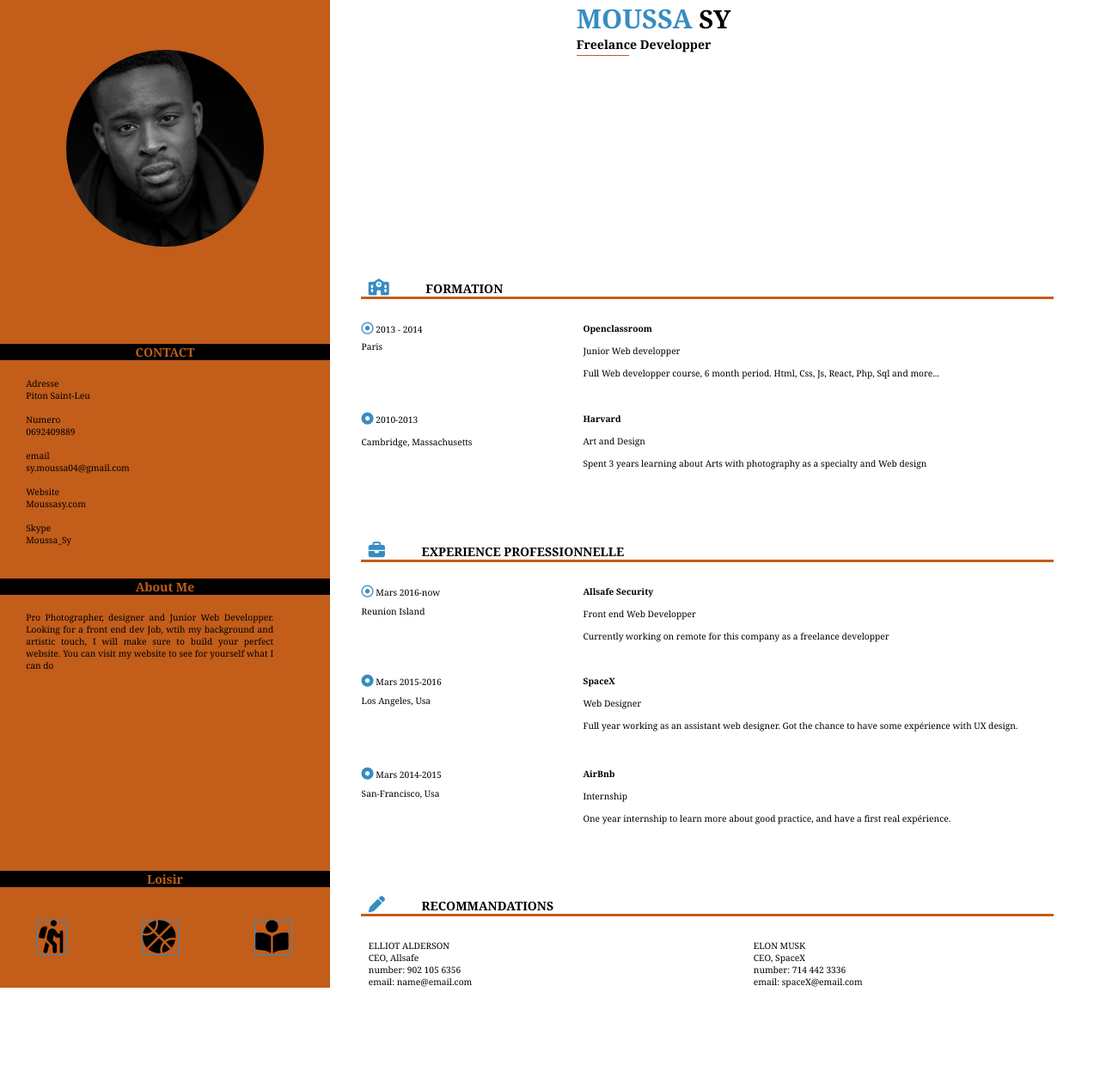
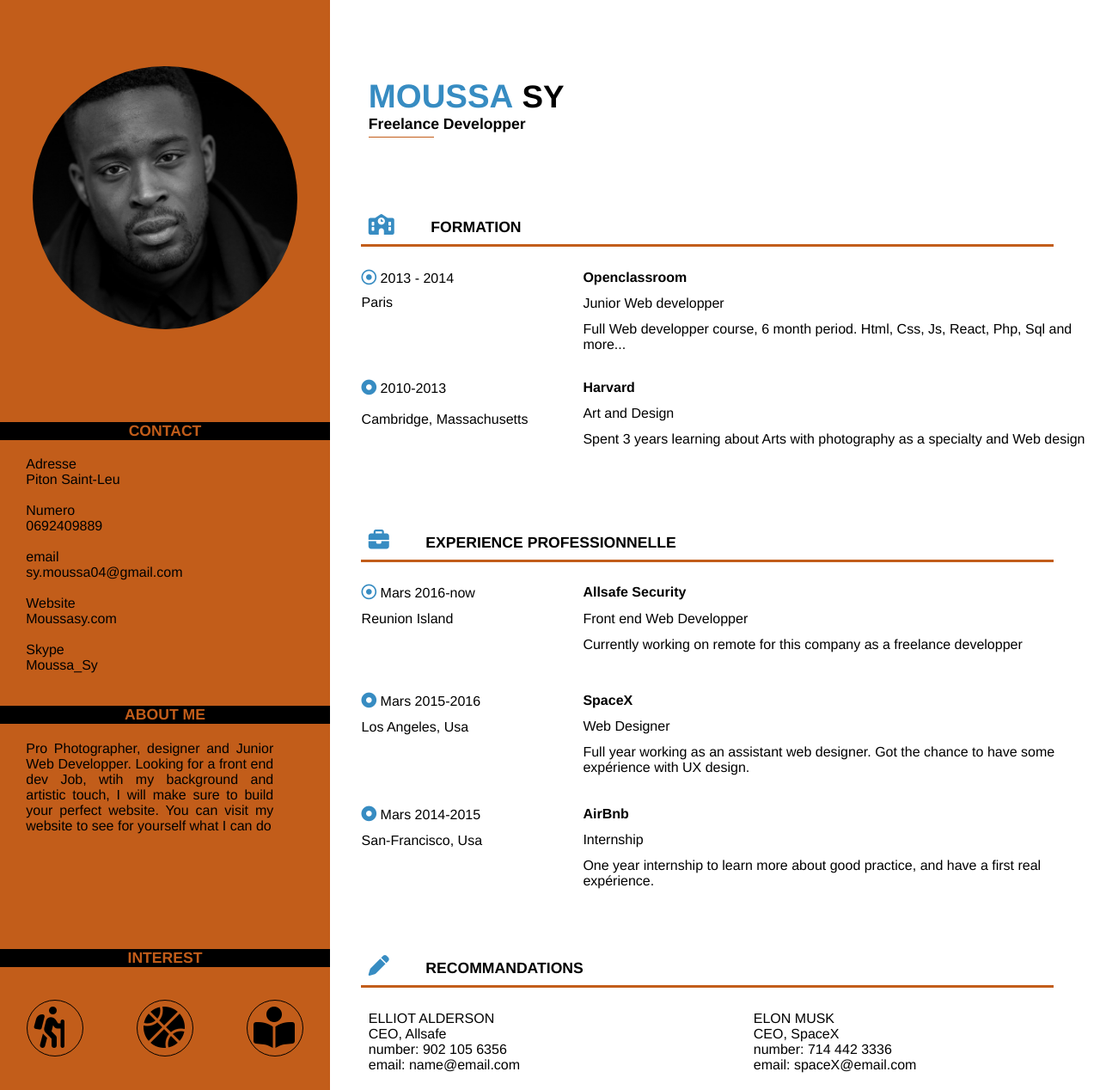
Before and after one commit to Moussashi/OpenclassroomProject, a plain HTML site: page index.html in a window 1280 px wide. Shown: the whole page at 86% size. Before the commit the page ends 1149 px from the top, so only its background shows below. Drawn offline with Linux system fonts and the light colour scheme.

Commit message:
update23.09.20

```diff
--- a/index.html
+++ b/index.html
@@ -11,9 +11,7 @@
     <div id="main-page"> <!--page entière dans une div-->
         <!--Moitié gauche de la page-->
         <div class="Halfpage" id="orangeBar">
-
             <img id="mainImg" src="source/Portrait.jpg" alt="photo">
-            <br>
             <div class="flexLeft"> <!--Mise en page de la partie orange-->
                 <h2 class="blackBar">CONTACT</h2>
 
@@ -41,7 +39,7 @@
                 <!--A PROPOS-->
 
 
-                <h2 class="blackBar" id="About">About Me</h2>
+                <h2 class="blackBar" id="About">ABOUT ME</h2>
                 <div class="contact">
                     <p>Pro Photographer, designer and Junior Web Developper. Looking for a front end dev Job, wtih my background and artistic touch, I will make sure to build your perfect website. You can visit my website to see for yourself what I can do</p>
                 </div>
@@ -53,11 +51,17 @@
 
             <div class="flexLeft">
                 <div id="interest">
-                    <h2 class="blackBar">Loisir</h2>
+                    <h2 class="blackBar">INTEREST</h2>
                     <div id="pictogrammes">
-                        <i class="fas fa-hiking"></i>
-                        <i class="fas fa-basketball-ball"></i>
-                        <i class="fas fa-book-reader"></i>
+                        <div class="round">
+                            <i class="fas fa-hiking"></i>
+                        </div>
+                        <div class="round">
+                            <i class="fas fa-basketball-ball"></i>
+                        </div>
+                        <div class="round">
+                            <i class="fas fa-book-reader"></i>
+                        </div>
                     </div>
 
                 </div>
--- a/style.css
+++ b/style.css
@@ -5,12 +5,13 @@
  * {
     padding: 0;
     margin: 0;
-    font-family: Georgia, 'Times New Roman', Times, serif;
-    font-size: 0.8rem;
+    font-family: Helvetica, 'Times New Roman', Times, serif;
+    font-size: 1rem;
 }
 header {
-    margin-left: 32%;
-    padding-bottom: 29%;
+    margin-left: 5%;
+    padding-bottom: 10%;
+    padding-top: 10%;
 }
 h1 {
     font-size: 2.3rem;
@@ -63,10 +64,10 @@ h5 {
 
 #mainImg {
     border-radius: 100%;
-    margin-left: 20%;
-    margin-top: 15%;
-    margin-bottom: 5%;
-    width: 60%;
+    margin-left: 10%;
+    margin-top: 20%;
+    margin-bottom: 3%;
+    width: 80%;
 }
 .blackBar {
     background-color: black;
@@ -85,22 +86,25 @@ h5 {
     text-align: justify;
 }
 #interest {
-    margin-top: 40%;
     width: 100%;
 }
 #pictogrammes {
     display: flex;
-    border-radius: 100%;
     margin-top: 10%;
     margin-bottom: 0px;
     justify-content: space-around;
     padding-bottom: 10%;
-    color:black;
+}
+.round {
+    border: black 1px solid;
+    width: 50px;
+    height: 50px;
+    padding: 7px;
+    border-radius: 100%;
 }
 .fa-hiking, .fa-basketball-ball, .fa-book-reader {
 
     font-size: 3rem;
-    border: 1px  rgb(55, 140, 194) solid;
     padding-right: 1%;
 }
 
@@ -147,6 +151,7 @@ h5 {
     display: flex;
     flex-flow: row;
     justify-content: space-around;
+    padding-bottom: 20px;
 }
 .recommandationsChild {
     width:40%;
@@ -158,10 +163,11 @@ h5 {
     margin-left: 4%;
     background-color:  rgb(194, 93, 26);
     margin-bottom: 3%;
+    margin-top: 1%;
 }
 #orangeSeparationXs {
     height: 1px;
-    width: 10%;
+    width: 9%;
     background-color:  rgb(194, 93, 26);
     margin-top: 0.5%;
 
@@ -174,6 +180,9 @@ h5 {
 
 
  @media only screen and (max-width: 768px), (orientation: portrait) {
+    * {
+        font-size: 0.8rem;
+    }
     #main-page {
         display: flex;
         flex-direction: column;
@@ -196,6 +205,13 @@ h5 {
     .fa-hiking, .fa-basketball-ball, .fa-book-reader {
         width: 5%;
     }
+    .round {
+        border: black 1px solid;
+        width: 40px;
+        height: 40px;
+        padding: 7px;
+        border-radius: 100%;
+    }
   }
 
   @media only screen and (max-width: 480px) {
```
